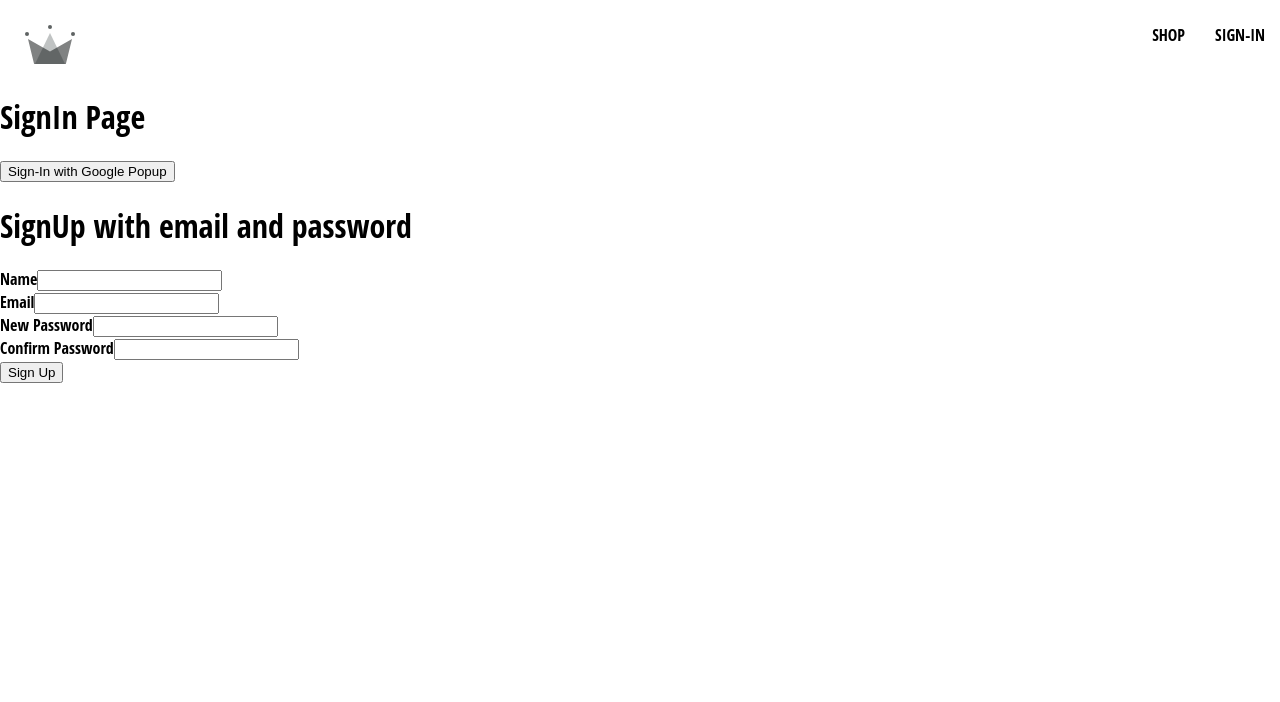
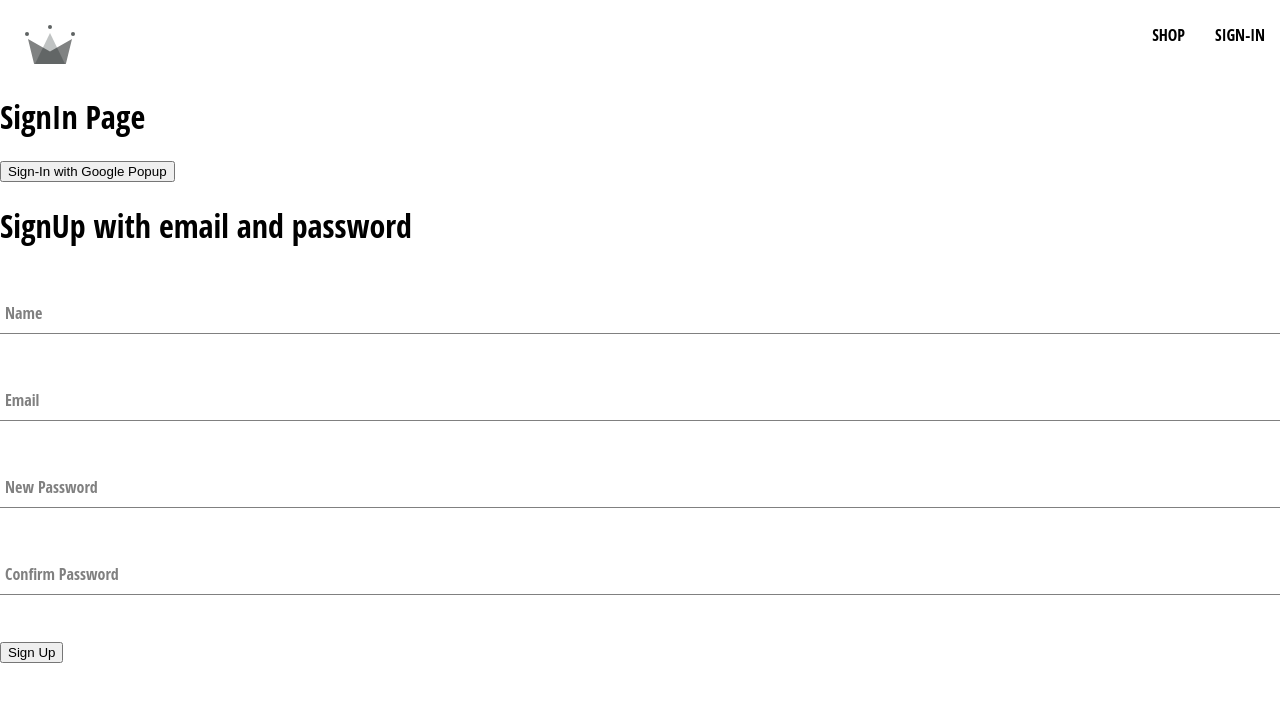
Before and after one commit to azshhh/reactjs-Capstone, a React (Create React App) app: page /sign-in in a window 1280 px wide. Shown: the top 702 px of the page. Built offline with nearby package versions, Linux system fonts and the light colour scheme; the HTML template or start-up script is replaced by a standard one.

Commit message:
SignUp Form FormInput SCSS with ...otherProps

```diff
--- a/src/components/form-input/form-input.component.jsx
+++ b/src/components/form-input/form-input.component.jsx
@@ -1,10 +1,20 @@
+import "./form-input.styles.scss";
+
 const FormInput = ({ label, ...otherProps }) => {
-    return (
-      <div>
-        <label>{label}</label>
-        <input {...otherProps} />
-      </div>
-    );
-  };
+  return (
+    <div className="group">
+      <input className="form-input" {...otherProps} />
+      {label && (
+        <label
+          className={`${
+            otherProps.value.length ? "shrink" : ""
+          } form-input-label`}
+        >
+          {label}
+        </label>
+      )}
+    </div>
+  );
+};
 
-  export default FormInput;
+export default FormInput;
--- /dev/null
+++ b/src/components/form-input/form-input.styles.scss
@@ -0,0 +1,54 @@
+$sub-color: grey;
+$main-color: black;
+
+@mixin shrinkLabel {
+  top: -14px;
+  font-size: 12px;
+  color: $main-color;
+}
+
+.group {
+  position: relative;
+  margin: 45px 0;
+
+  .form-input {
+    background: none;
+    background-color: white;
+    color: $sub-color;
+    font-size: 18px;
+    padding: 10px 10px 10px 5px;
+    display: block;
+    width: 100%;
+    border: none;
+    border-radius: 0;
+    border-bottom: 1px solid $sub-color;
+    margin: 25px 0;
+
+    &:focus {
+      outline: none;
+    }
+
+    &:focus ~ .form-input-label {
+      @include shrinkLabel();
+    }
+  }
+
+  input[type="password"] {
+    letter-spacing: 0.3em;
+  }
+
+  .form-input-label {
+    color: $sub-color;
+    font-size: 16px;
+    font-weight: normal;
+    position: absolute;
+    pointer-events: none;
+    left: 5px;
+    top: 10px;
+    transition: 300ms ease all;
+
+    &.shrink {
+      @include shrinkLabel();
+    }
+  }
+}
```
